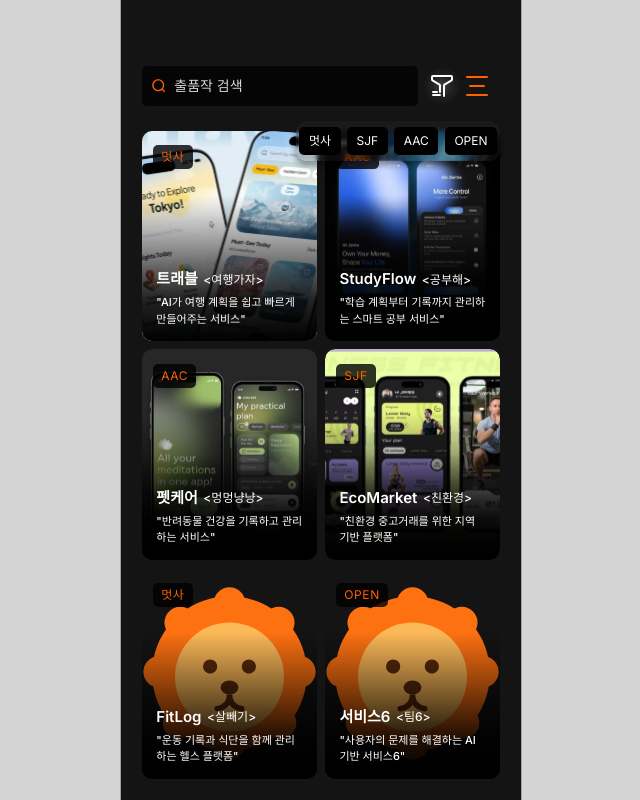
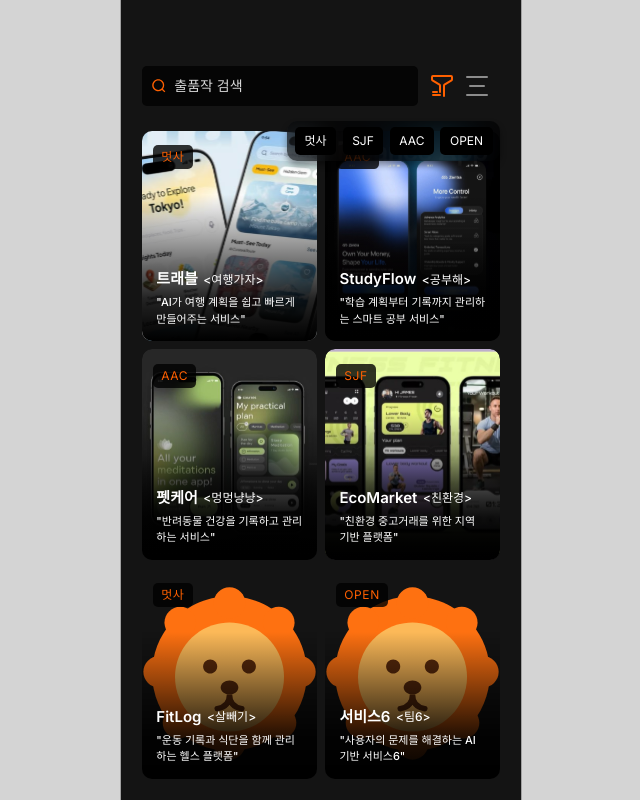
Before and after one commit to likelion-uhheungcon-2026/uhheung-frontend, a React (Vite) app: page /servicelist in a window 1280 px wide. Both pictures are taken after a click on the element 760 px from the left and 85 px from the top of the page. Shown: the whole page, without its empty margins (319-959 px from the left). Built offline with nearby package versions, Linux system fonts and the light colour scheme.

Commit message:
refactor : filter,menu box 아이콘 변경 및 배경 색상 변경

```diff
--- a/src/features/ServiceList/components/FilterBox.jsx
+++ b/src/features/ServiceList/components/FilterBox.jsx
@@ -13,12 +13,12 @@ export default function FilterBox({ selected, setSelected }) {
     <div
       className="
         flex items-center justify-center
-        w-[12.75rem]
+        w-[13.3rem]
         h-[2.5rem]
         rounded-[0.625rem]
-        bg-[rgba(54,54,54,0.20)]
         shadow-[0_4px_6px_0_rgba(0,0,0,0.40)]
-        backdrop-blur-[2px]
+  bg-[rgba(0,0,0,0.60)]
+  backdrop-blur-[15px]
       "
     >
       <div className="flex gap-[0.4rem]">
--- a/src/features/ServiceList/components/MenuBox.jsx
+++ b/src/features/ServiceList/components/MenuBox.jsx
@@ -1,57 +1,33 @@
-import menudown from "../assets/menu-icon-down.svg";
-import menudownclick from "../assets/menu-icon-down-click.svg";
-
 const options = [
-  { type: "text", value: "이름 순" },
-  { type: "text", value: "인기 순" },
-  { type: "text", value: "추천 순" },
-  { type: "icon" },
+  { value: "이름 순" },
+  { value: "인기 순" },
+  { value: "추천 순" },
 ];
 
-export default function MenuBox({
-  selected,
-  setSelected,
-  isDownOpen,
-  setIsDownOpen,
-}) {
+export default function MenuBox({ selected, setSelected }) {
   const handleClick = (option) => {
-    if (option.type === "text") {
-      // 항상 하나만 선택
     setSelected(option.value);
-    } else {
-      // 아이콘만 토글
-      setIsDownOpen((prev) => !prev);
-    }
   };
 
   return (
     <div
       className="
         flex items-center justify-center
-        w-[14.25rem]
+        w-[12.25rem]
         h-[2.5rem]
         rounded-[0.625rem]
-        bg-[rgba(54,54,54,0.20)]
+          bg-[rgba(0,0,0,0.60)]
+  backdrop-blur-[15px]
         shadow-[0_4px_6px_0_rgba(0,0,0,0.40)]
-        backdrop-blur-[2px]
+
       "
     >
       <div className="flex gap-[0.4rem]">
-        {options.map((option, index) => (
+        {options.map((option) => (
           <button
-            key={index}
+            key={option.value}
             onClick={() => handleClick(option)}
-            className={
-              option.type === "icon"
-                ? `
-                  cursor-pointer
-                  w-[1.75rem]
-                  h-[1.75rem]
-                  rounded-[0.3125rem]
-                  bg-[#000]
-                  flex items-center justify-center
-                `
-                : `
+            className={`
               cursor-pointer
               h-[1.75rem]
               px-[0.6rem]
@@ -61,18 +37,9 @@ export default function MenuBox({
               text-[0.75rem]
               transition-colors
               ${selected === option.value ? "text-[#FF6000]" : "text-white"}
-                `
-            }
+            `}
           >
-            {option.type === "text" ? (
-              option.value
-            ) : (
-              <img
-                src={isDownOpen ? menudownclick : menudown}
-                alt="메뉴"
-                className="w-[1.5rem] h-[1.5rem]"
-              />
-            )}
+            {option.value}
           </button>
         ))}
       </div>
--- a/src/features/ServiceList/components/SerchTab.jsx
+++ b/src/features/ServiceList/components/SerchTab.jsx
@@ -105,15 +105,11 @@ export default function SerchTab({
                 -translate-x-1/2
                 -translate-y-1/2
               "
-              style={{
-                background:
-                  "radial-gradient(50% 50% at 50% 50%, rgba(255,255,255,.2) 0%, rgba(255,255,255,.06) 50%, rgba(255,255,255,0) 100%)",
-              }}
             />
           )}
 
           <img
-            src={isFilterOpen ? filterclick : filter}
+            src={isFilterOpen ? filter : filterclick}
             className="relative z-10 w-[1.5rem] h-[1.5rem]"
           />
         </div>
@@ -135,15 +131,11 @@ export default function SerchTab({
                 -translate-x-1/2
                 -translate-y-1/2
               "
-              style={{
-                background:
-                  "radial-gradient(50% 50% at 50% 50%, rgba(255,255,255,.2) 0%, rgba(255,255,255,.06) 50%, rgba(255,255,255,0) 100%)",
-              }}
             />
           )}
 
           <img
-            src={isMenuOpen ? menuclick : menu}
+            src={isMenuOpen ? menu : menuclick}
             className="relative z-10 w-[1.5rem] h-[1.5rem]"
           />
         </div>
```
Also changed, not shown: src/features/ServiceList/assets/filter-icon-click.svg, src/features/ServiceList/assets/menu-icon-click.svg. Lines whose indentation alone changed are shown as unchanged.
